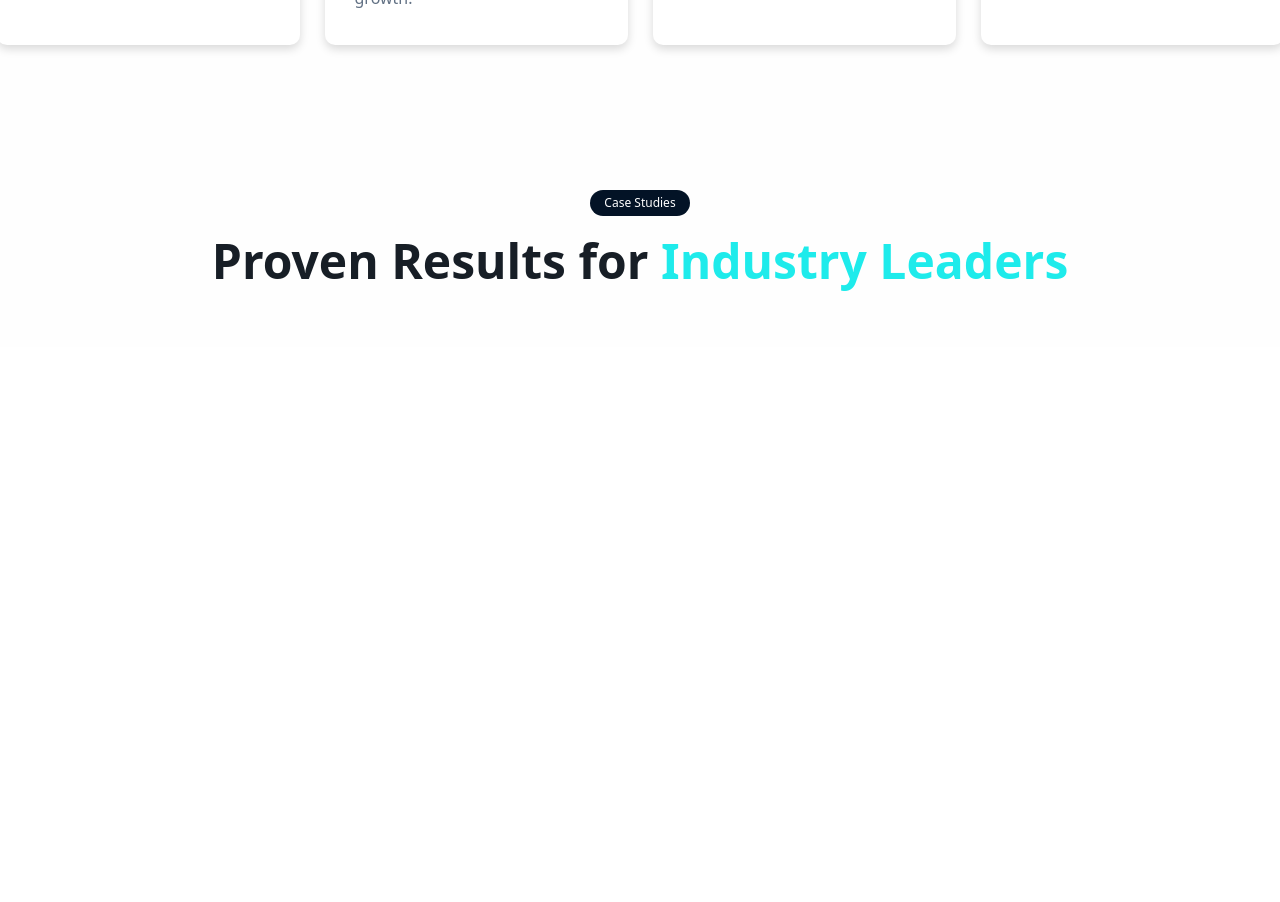
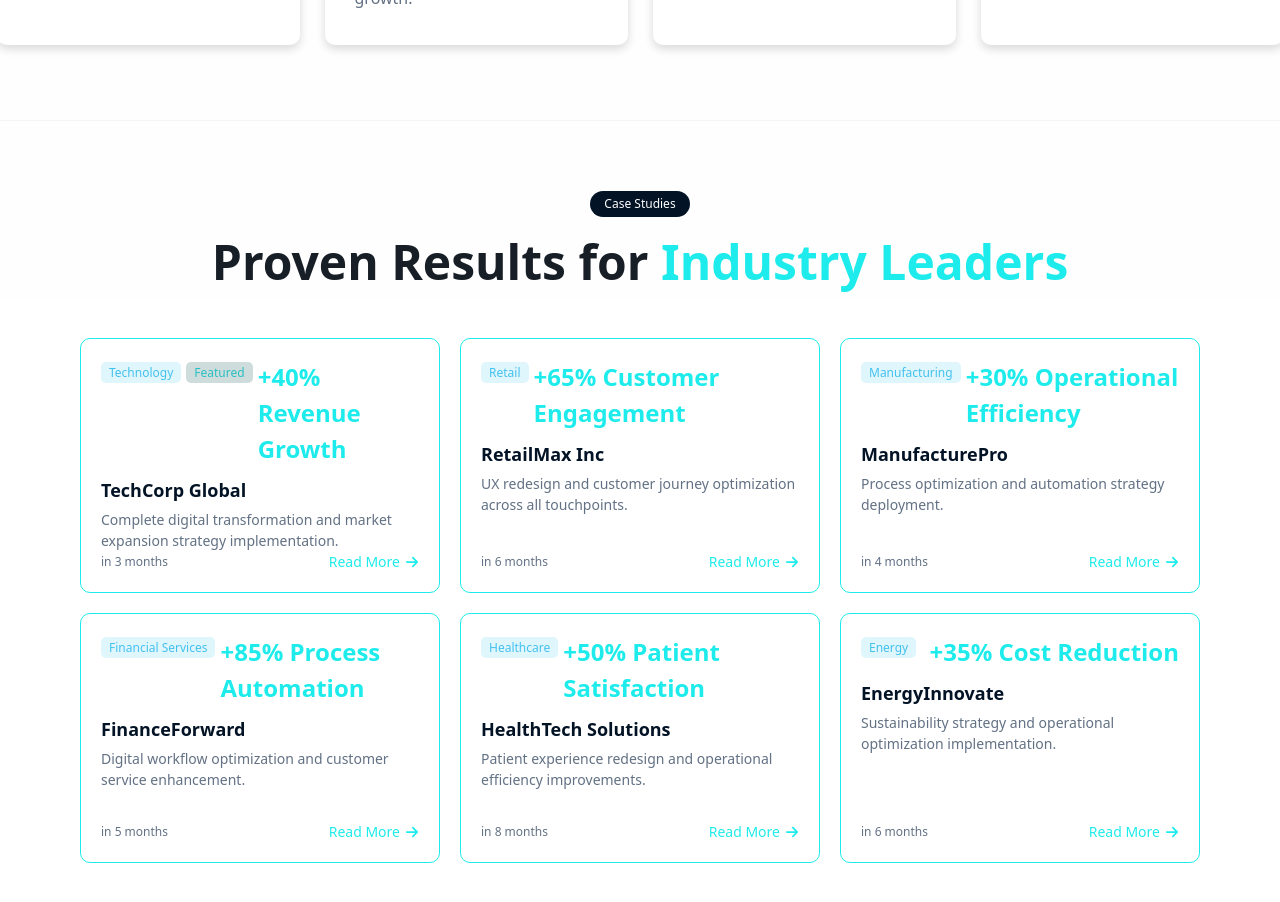
Before and after one commit to obinnanwobodo/cescent-b2b, a Next.js app: page / in a window 1280 px wide. Shown: the part 1700-2602 px from the top of the page. Before the commit the page ends 2047 px from the top, so only its background shows below. Built offline with nearby package versions, Linux system fonts and the light colour scheme.

Commit message:
upodated works

```diff
--- a/src/Components/Case/Case.jsx
+++ b/src/Components/Case/Case.jsx
@@ -1,9 +1,66 @@
 import React from 'react'
 import styles from './case.module.css'
+import { FaArrowRight } from "react-icons/fa6";
 
 
 
 
+const caseStudies = [
+  {
+    id: 1,
+    category: 'Technology',
+    featured: true,
+    metric: '+40% Revenue Growth',
+    company: 'TechCorp Global',
+    description: 'Complete digital transformation and market expansion strategy implementation.',
+    duration: 'in 3 months'
+  },
+  {
+    id: 2,
+    category: 'Retail',
+    featured: false,
+    metric: '+65% Customer Engagement',
+    company: 'RetailMax Inc',
+    description: 'UX redesign and customer journey optimization across all touchpoints.',
+    duration: 'in 6 months'
+  },
+  {
+    id: 3,
+    category: 'Manufacturing',
+    featured: false,
+    metric: '+30% Operational Efficiency',
+    company: 'ManufacturePro',
+    description: 'Process optimization and automation strategy deployment.',
+    duration: 'in 4 months'
+  },
+  {
+    id: 4,
+    category: 'Financial Services',
+    featured: false,
+    metric: '+85% Process Automation',
+    company: 'FinanceForward',
+    description: 'Digital workflow optimization and customer service enhancement.',
+    duration: 'in 5 months'
+  },
+  {
+    id: 5,
+    category: 'Healthcare',
+    featured: false,
+    metric: '+50% Patient Satisfaction',
+    company: 'HealthTech Solutions',
+    description: 'Patient experience redesign and operational efficiency improvements.',
+    duration: 'in 8 months'
+  },
+  {
+    id: 6,
+    category: 'Energy',
+    featured: false,
+    metric: '+35% Cost Reduction',
+    company: 'EnergyInnovate',
+    description: 'Sustainability strategy and operational optimization implementation.',
+    duration: 'in 6 months'
+  }
+];
 
 
 
@@ -13,11 +70,40 @@ const Case = () => {
   return (
     <div className={`${styles.gencase}`}>
 
-<div className={styles.cp}>
-    <p className={styles.cs}>Case Studies</p>
-    <h2 className={styles.proven}>Proven Results for <span className={styles.industry}>Industry Leaders</span></h2>
-</div>
+      <div className={styles.cp}>
+        <p className={styles.cs}>Case Studies</p>
+        <h2 className={styles.proven}>Proven Results for <span className={styles.industry}>Industry Leaders</span></h2>
+      </div>
 
+
+
+
+{/* MAPPING */}
+
+
+  <div className={styles.casemain}>
+            {caseStudies.map(study => (
+                <div key={study.id} className={styles.casecard}>
+                    <div className={styles.caseheader}>
+                        <div>
+                            <span className={styles.category}>{study.category}</span>
+                            {study.featured && <span className={styles.featured}>Featured</span>}
+                        </div>
+                        <p className={styles.metric}>{study.metric}</p>
+                    </div>
+                    <div className={styles.casebody}>
+                        <h4 className={styles.company}>{study.company}</h4>
+                        <p className={styles.description}>{study.description}</p>
+                    </div>
+                    <div className={styles.casefooter}>
+                        <span className={styles.duration}>{study.duration}</span>
+                        <a href="#" className={styles.readmore}>
+                            Read More <FaArrowRight />
+                        </a>
+                    </div>
+                </div>
+            ))}
+        </div>
 
 
 
--- a/src/Components/Case/Case.module.css
+++ b/src/Components/Case/Case.module.css
@@ -4,6 +4,7 @@
     background-color:  #fefefe;
     width: 100%;
     padding-bottom: 50px;
+    flex-direction: column;
 
 }
 
@@ -46,3 +47,106 @@ font-weight: 700;
 .industry{
         color: #1eebeb;
 }
+
+
+
+
+
+/* MAPPING */
+
+.casemain {
+    display: grid;
+    grid-template-columns: repeat(3, 1fr);
+    gap: 20px;
+    padding: 40px 80px;
+    font-family: system-ui;
+    background-color: #fff;
+}
+
+.casecard {
+    border: 1px solid #1eebeb;
+    border-radius: 10px;
+    padding: 20px;
+    display: flex;
+    flex-direction: column;
+    justify-content: space-between;
+    min-height: 250px;
+   transition: transform 0.3s ease; /* smooth transition */
+
+}
+
+
+.casecard:hover{
+transform: scale(1.1);
+
+}
+
+.caseheader {
+    display: flex;
+    justify-content: space-between;
+    align-items: flex-start;
+}
+
+.category, .featured {
+    background-color: #e0f6fd;
+    color: #43c1ee;
+    padding: 2px 8px;
+    border-radius: 5px;
+    font-size: 12px;
+    font-weight: 500;
+    margin-right: 5px;
+white-space: nowrap;
+  }
+
+
+.featured {
+    background-color: #0c525333;
+    color: #2cbfc2;
+}
+
+.metric {
+    color: #1eebeb;
+    font-size: 24px;
+    font-weight: 700;
+    margin: 0;
+}
+
+.casebody h4 {
+    color: #031326;
+    font-size: 18px;
+    font-weight: 600;
+    margin: 10px 0 5px 0;
+}
+
+.casebody p {
+    color: #627184;
+    font-size: 14px;
+    line-height: 1.5;
+    margin: 0;
+}
+
+.casefooter {
+    display: flex;
+    justify-content: space-between;
+    align-items: center;
+    margin-top: auto;
+}
+
+.duration {
+    color: #627184;
+    font-size: 12px;
+}
+
+.readmore {
+    color: #1eebeb;
+    font-size: 14px;
+    display: flex;
+    align-items: center;
+    gap: 5px;
+    text-decoration: none;
+    transition: color 0.3s ease;
+}
+
+.readmore:hover {
+    color: #2cbfc2;
+}
--- a/src/Components/Services/Services.module.css
+++ b/src/Components/Services/Services.module.css
@@ -4,8 +4,8 @@
     background-color:  #fefefe;
     width: 100%;
     padding-bottom: 50px;
- box-shadow: 0 4px 10px rgba(0, 0, 0, 0.15);
-
+ box-shadow: 0 4px 10px rgba(0, 0, 0, 0.15) ;
+border-bottom: 1px solid rgba(0, 0, 0, 0.04);
 }
 
 
@@ -71,6 +71,14 @@ border-radius: 10px;
 width: 303px;
 height: 300px;
  box-shadow: 0 4px 10px rgba(0, 0, 0, 0.15);
+   transition: transform 0.3s ease; /* smooth transition */
+}
+
+
+
+.eachofthem:hover{
+transform: scale(1.1);
+
 }
 
 
```
